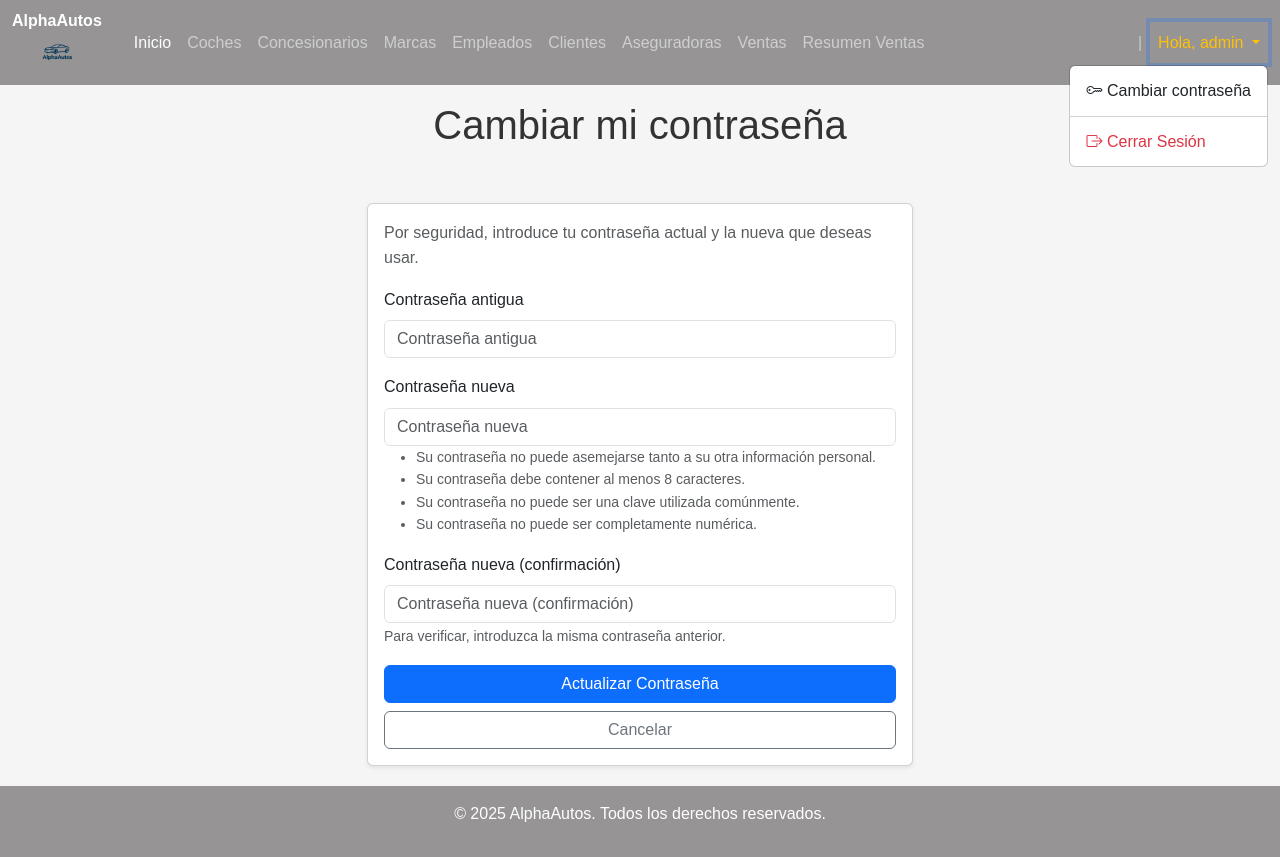
After one commit to JoseMi-1222/Concesionario_AlphaAutos, a Django app: page /password_change/ in a window 1280 px wide, after a click that opens the changed part. The commit adds this page. Run offline with Django 5.2, Linux system fonts and the light colour scheme; a user stored in the database is signed in; some libraries are stand-ins or nearby versions.

Commit message:
Contraseñas y sesiones

```diff
--- a/AlphaAutos/templates/Crud_Clientes/cliente_busqueda.html
+++ b/AlphaAutos/templates/Crud_Clientes/cliente_busqueda.html
@@ -36,7 +36,7 @@
                             <a class="btn btn-sm btn-outline-secondary text-nowrap" href="{% url 'AlphaAutos:editar_cliente' cliente.id %}">Editar</a>
                         {% endif %}
                         {% if perms.AlphaAutos.change_cliente %}
-                            <a class="btn btn-sm btn-outline-warning text-nowrap" href="{% url 'AlphaAutos:cambiar_password_cliente' cliente.id %}">Cambiar contraseña</a>
+                            <a class="btn btn-sm btn-outline-warning text-nowrap" href="{% url 'password_change' %}">Cambiar contraseña</a>
                         {% endif %}
                         {% if perms.AlphaAutos.delete_cliente %}
                             <a class="btn btn-sm btn-outline-danger ms-2 text-nowrap" href="{% url 'AlphaAutos:eliminar_cliente' cliente.id %}" onclick="return confirm('¿Estás seguro de que deseas eliminar este cliente?');">Eliminar</a>
--- a/AlphaAutos/templates/concesionario/cliente_detail.html
+++ b/AlphaAutos/templates/concesionario/cliente_detail.html
@@ -14,7 +14,7 @@
             <a class="btn btn-sm btn-outline-secondary" href="{% url 'AlphaAutos:editar_cliente' cliente.id %}">Editar</a>
         {% endif %}
         {% if perms.AlphaAutos.change_cliente %}
-            <a class="btn btn-sm btn-outline-warning text-nowrap" href="{% url 'AlphaAutos:cambiar_password_cliente' cliente.id %}">Cambiar contraseña</a>
+            <a class="btn btn-sm btn-outline-warning text-nowrap" href="{% url 'password_change' %}">Cambiar contraseña</a>
         {% endif %}
         {% if perms.AlphaAutos.delete_cliente %}
             <a class="btn btn-sm btn-outline-danger text-nowrap" href="{% url 'AlphaAutos:eliminar_cliente' cliente.id %}" onclick="return confirm('¿Estás seguro de que deseas eliminar?');">Eliminar</a>
--- a/AlphaAutos/templates/concesionario/lista_clientes.html
+++ b/AlphaAutos/templates/concesionario/lista_clientes.html
@@ -35,7 +35,7 @@
                     <a class="btn btn-sm btn-outline-secondary text-nowrap" href="{% url 'AlphaAutos:editar_cliente' cliente.id %}">Editar</a>
                 {% endif %}
                 {% if perms.AlphaAutos.change_cliente %}
-                    <a class="btn btn-sm btn-outline-warning text-nowrap" href="{% url 'AlphaAutos:cambiar_password_cliente' cliente.id %}">Cambiar contraseña</a>
+                    <a class="btn btn-sm btn-outline-warning text-nowrap" href="{% url 'password_change' %}">Cambiar contraseña</a>
                 {% endif %}
                 {% if perms.AlphaAutos.delete_cliente %}
                     <a class="btn btn-sm btn-outline-danger text-nowrap" href="{% url 'AlphaAutos:eliminar_cliente' cliente.id %}" onclick="return confirm('¿Estás seguro de que deseas eliminar?');">Eliminar</a>
--- a/AlphaAutos/templates/concesionario/nav.html
+++ b/AlphaAutos/templates/concesionario/nav.html
@@ -69,18 +69,39 @@
             <li class="nav-item">
                 <a class="nav-link btn btn-registro-custom ms-2 px-3 rounded-pill" href="{% url 'AlphaAutos:registrar_usuario' %}">Registrarse</a>
             </li>
-        {% else %}
-            <li class="nav-item">
-                <span class="nav-link text-warning">Hola, {{ user.username }}</span>
-            </li>
+       {% else %}
+            <li class="nav-item dropdown">
+                <a class="nav-link dropdown-toggle text-warning" href="#" id="navbarDropdownUser" role="button" data-bs-toggle="dropdown" aria-expanded="false">
+                    Hola, {{ user.username }}
+                </a>
+                <ul class="dropdown-menu dropdown-menu-end" aria-labelledby="navbarDropdownUser">
 
-            <li class="nav-item">
-                <form action="{% url 'logout' %}" method="post" class="d-flex m-0">
-                    {% csrf_token %}
-                    <button type="submit" class="nav-link bg-transparent border-0" style="cursor: pointer;">
-                        Cerrar Sesión
-                    </button>
-                </form>
+                    {% if user.rol == 3 %}
+                        <li>
+                            <a class="dropdown-item" href="{% url 'AlphaAutos:cliente_detail' user.comprador.id %}">
+                                <i class="bi bi-person-circle"></i> Mi Perfil
+                            </a>
+                        </li>
+                        <li><hr class="dropdown-divider"></li>
+                    {% endif %}
+
+                    <li>
+                        <a class="dropdown-item" href="{% url 'password_change' %}">
+                            <i class="bi bi-key"></i> Cambiar contraseña
+                        </a>
+                    </li>
+
+                    <li><hr class="dropdown-divider"></li>
+
+                    <li>
+                        <form action="{% url 'logout' %}" method="post" class="d-flex w-100">
+                            {% csrf_token %}
+                            <button type="submit" class="dropdown-item text-danger">
+                                <i class="bi bi-box-arrow-right"></i> Cerrar Sesión
+                            </button>
+                        </form>
+                    </li>
+                </ul>
             </li>
         {% endif %}
       </ul>
--- /dev/null
+++ b/AlphaAutos/templates/registration/password_change_form.html
@@ -0,0 +1,28 @@
+{% extends 'concesionario/base.html' %}
+{% load django_bootstrap5 %}
+
+{% block title %}Cambiar Contraseña - AlphaAutos{% endblock %}
+
+{% block cabecera %}
+<h1 class="text-center mt-3">Cambiar mi contraseña</h1>
+{% endblock %}
+
+{% block content %}
+<div class="row justify-content-center">
+    <div class="col-md-6">
+        <div class="card shadow-sm">
+            <div class="card-body">
+                <p class="text-muted">Por seguridad, introduce tu contraseña actual y la nueva que deseas usar.</p>
+                <form method="post">
+                    {% csrf_token %}
+                    {% bootstrap_form form %}
+                    <div class="d-grid gap-2">
+                        <button type="submit" class="btn btn-primary">Actualizar Contraseña</button>
+                        <a href="{% url 'AlphaAutos:index' %}" class="btn btn-outline-secondary">Cancelar</a>
+                    </div>
+                </form>
+            </div>
+        </div>
+    </div>
+</div>
+{% endblock %}
--- a/AlphaAutos/urls.py
+++ b/AlphaAutos/urls.py
@@ -1,5 +1,6 @@
 from django.urls import path
 from . import views
+from django.contrib.auth import views as auth_views
 
 app_name = "AlphaAutos"
 
@@ -56,6 +57,8 @@ urlpatterns = [
     path('venta/buscar/', views.buscar_ventas, name='buscar_ventas'),
     path('venta/editar/<int:id_venta>/', views.editar_venta, name='editar_venta'),
     path('venta/eliminar/<int:id_venta>/', views.eliminar_venta, name='eliminar_venta'),
+    path('password_change/', auth_views.PasswordChangeView.as_view(), name='password_change'),
+    path('password_change/done/', auth_views.PasswordChangeDoneView.as_view(), name='password_change_done'),
 ]
 
 # Añadir configuración para servir archivos de medios en modo desarrollo
```
Also changed, not shown: AlphaAutos/templates/Crud_Clientes/cambiar_password_cliente.html (deleted, +0 -25 lines), AlphaAutos/templates/registration/password_change_done.html (added, +18 -0 lines).
